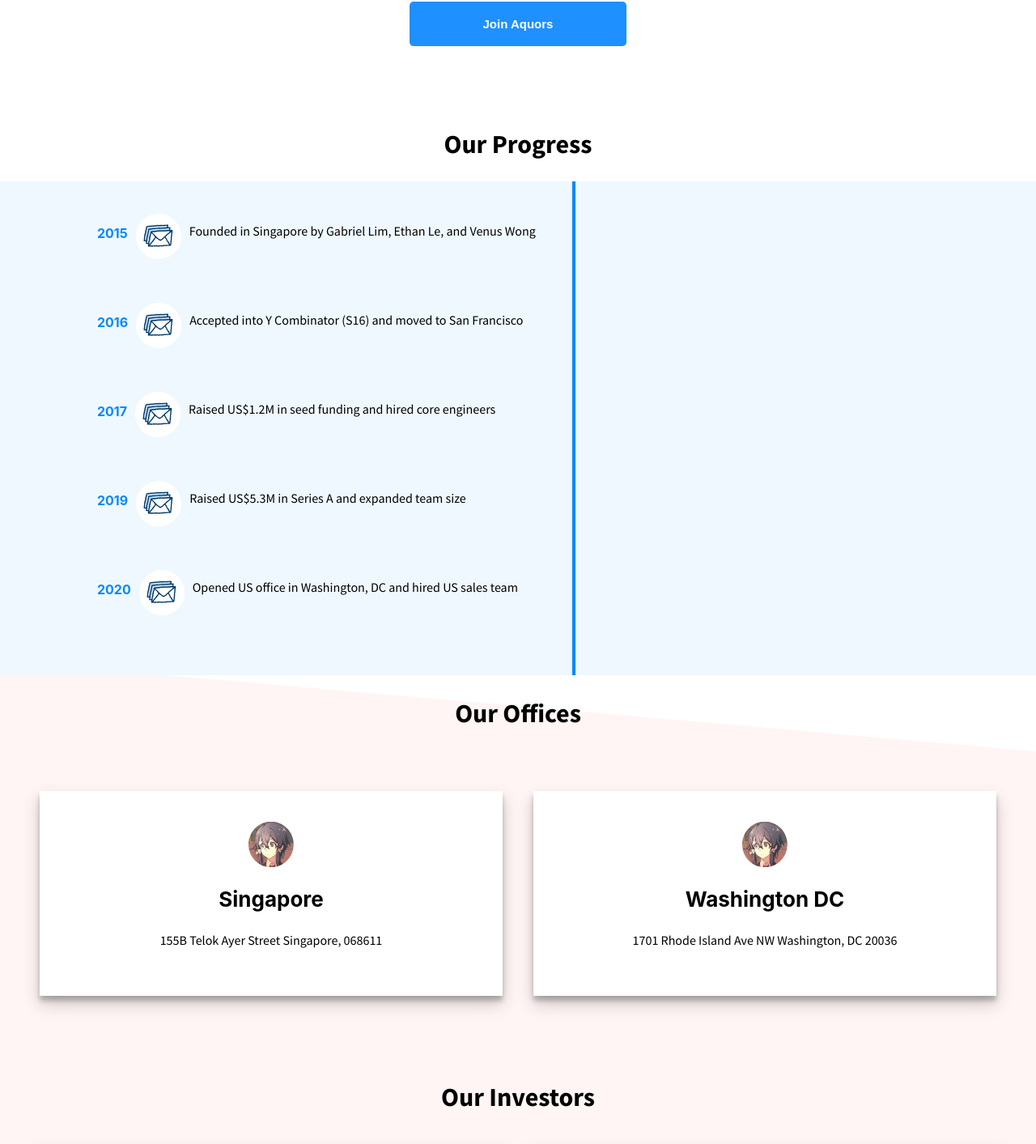
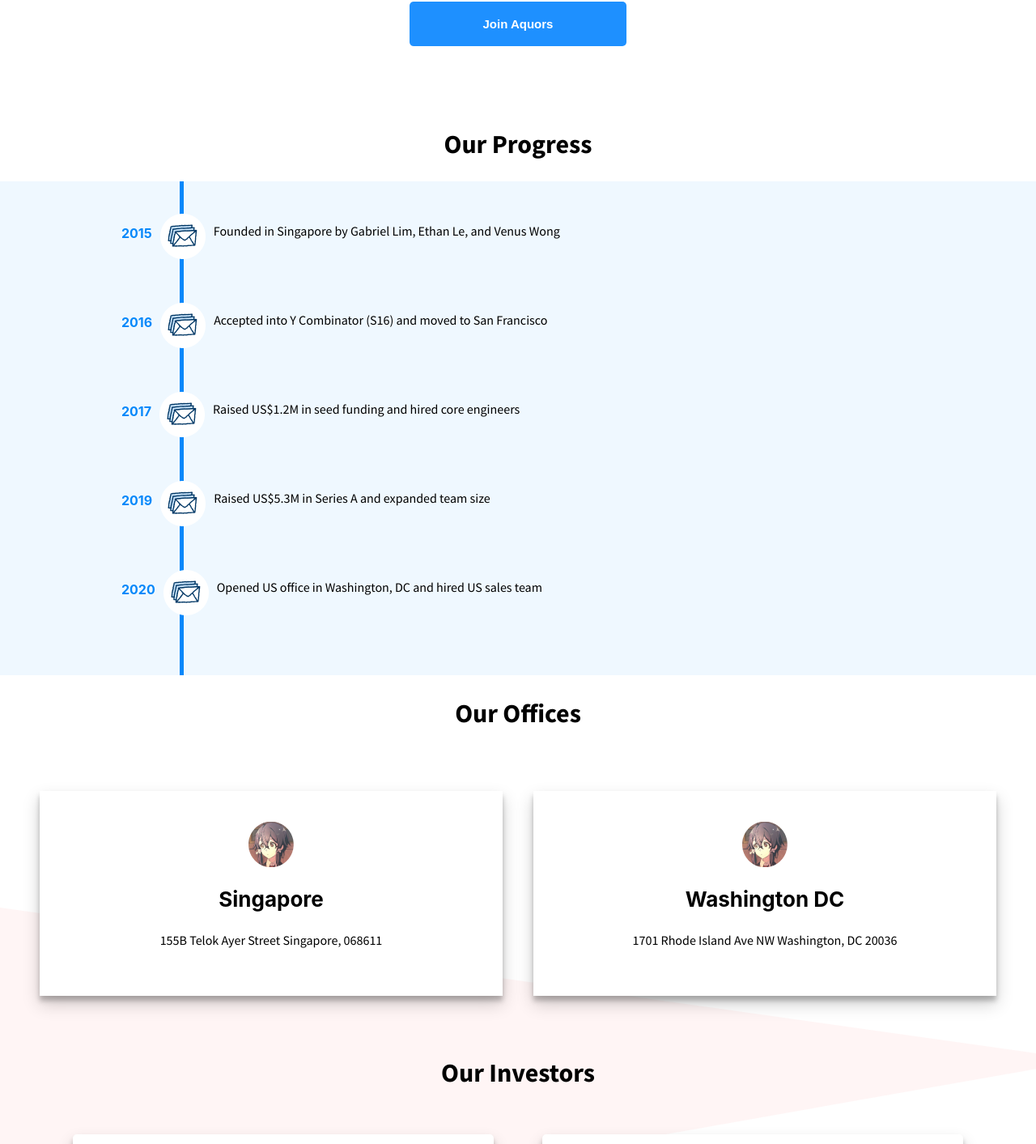
Before and after one commit to cantuus/saleswhale-site, a React (Create React App) app: page / in a window 1280 px wide. Shown: the part 1329-2742 px from the top of the page at 81% size. Built offline with nearby package versions, Linux system fonts and the light colour scheme.

Commit message:
applied circles to both mobile and ipad with corrected slanted background

```diff
--- a/src/App.css
+++ b/src/App.css
@@ -20,6 +20,10 @@
 .main-headline {
   font-weight:bolder;
   font-family: 'Source Sans Pro', sans-serif;
+}
+
+section {
+  position: relative;
 }
 
 p {
--- a/src/App.js
+++ b/src/App.js
@@ -80,22 +80,33 @@ function App() {
 
       <section className="company-history">
         <h2 className="headline">Our Progress</h2>
-        <div className="vertical-line"></div>
         <div className="progress-list">
-          <Progress />
+          <div className="progress-list-left-right">
+            <div className="vertical-line"></div>
+            <div className="progress-list-top-bottom">
+              <Progress />
+            </div>
+
+          </div>
         </div>
       </section>
 
       <section className="company-office">
         <h2 className="headline">Our Offices</h2>
-        <div className="office-list">
-          <Office />
+        <div className="office-container">
+          <div className="white-slanted-bg-offices"></div>
+          <div className="office-list">
+            <Office />
+          </div>
         </div>
       </section>
 
       <section className="company-investor">
+        <div className="yellow-circle circle-bg"></div>
+        <div className="blue-circle circle-bg"></div>
+        <div className="white-slanted-bg"></div>
         <div className="investor-inner-container">
-          <h2 className="headline">Our Investors</h2>
+          <h2 className="headline investor-headline">Our Investors</h2>
           <div className="investor-list">
             <Investor />
           </div>
@@ -110,8 +121,6 @@ function App() {
             <button className="use-case-button">Read use cases</button>
           </div>
         </div>
-
-
       </section>
 
       <footer>
--- a/src/components/OurInvestors/OurInvestors.css
+++ b/src/components/OurInvestors/OurInvestors.css
@@ -1,3 +1,49 @@
+.yellow-circle {
+    background-color: #FFCC33;
+    top: 9%;
+    left: -16%;
+}
+
+.blue-circle {
+    background-color: #64B4FA;
+    right: -16%;
+    top: 3%;
+}
+
+.circle-bg {
+    border-radius: 50%;
+    height: 191px;
+    width: 191px;
+    z-index: 1;
+    position: absolute;
+}
+
+.white-slanted-bg {
+    position: absolute;
+    width: 100%;
+    height: 75%;
+    background-color: white;
+    z-index: 2;
+    bottom: 0;
+}
+
+.white-slanted-bg:after {
+    position: absolute;
+    width: 100%;
+    height: 100%;
+    content: '';
+    background: inherit;
+    bottom: 0;
+    transform-origin: bottom left;
+    transform: skewY(-10deg);
+}
+
+.investor-headline {
+    background-color: #FFF5F5;
+    margin-top: 0;
+    padding-top: 26px;
+}
+
 .investor-list {
     text-align: center;
 }
@@ -7,6 +53,9 @@
     padding: 41px 2px;
     margin: 13px;
     margin-bottom: 45px;
+    border-radius: 5px;
+    z-index: 3;
+    position: relative;
     -webkit-box-shadow: 0 10px 20px rgba(0, 0, 0, 0.19), 0 6px 6px rgba(0, 0, 0, 0.23);
     -moz-box-shadow: 0 10px 20px rgba(0, 0, 0, 0.19), 0 6px 6px rgba(0, 0, 0, 0.23);
     -ms-box-shadow: 3 10px 20px rgba(0, 0, 0, 0.19), 0 6px 6px rgba(0, 0, 0, 0.23);
@@ -18,42 +67,43 @@
     position: relative;
     width: 100%;
     height: auto;
-    background:  #FFF5F5;;
+    background:  #FFF5F5;
     box-sizing: border-box;
-    padding: 30px;
-    margin-bottom: 100px;
+    /* padding: 30px;
+    margin-bottom: 100px; */
 }
 
-.company-investor:after {
-    position: absolute;
-    width: 100%;
-    height: 100%;
-    content: '';
-    background: inherit;
-    z-index: -1;
-    top: 0;
-    right: 0;
-    bottom: 0;
-    left: 0;
-    transform-origin: bottom right;
-    transform: skewY(5deg);
-  }
-
-  @media screen and (min-width: 768px) {
+@media screen and (min-width: 768px) {
 
     .investor-list {
         display: grid;
         grid-template-columns: repeat(2, 1fr);
+        margin: 0 60px;
+        padding-bottom: 45px;
     }
 
     .investor-card {
         display: flex;
         justify-content: center;
         align-items: center;
+        margin: 30px;
     }
 
     .company-investor {
         margin-bottom: 0px;
     }
 
-  }
+    .yellow-circle {
+        top: 22%;
+        left: 8%;
+    }
+
+    .blue-circle{
+        right: 1%;
+        top: 13%;
+    }
+
+    .white-slanted-bg {
+        height: 55%;
+    }
+}
--- a/src/components/OurOffices/OurOffices.css
+++ b/src/components/OurOffices/OurOffices.css
@@ -5,6 +5,8 @@
     padding-bottom: 1rem;
     /* margin-bottom: 1rem; */
     margin: 19px;
+    z-index: 3;
+    position: relative;
     -webkit-box-shadow: 0 10px 20px rgba(0, 0, 0, 0.19), 0 6px 6px rgba(0, 0, 0, 0.23);
     -moz-box-shadow: 0 10px 20px rgba(0, 0, 0, 0.19), 0 6px 6px rgba(0, 0, 0, 0.23);
     -ms-box-shadow: 3 10px 20px rgba(0, 0, 0, 0.19), 0 6px 6px rgba(0, 0, 0, 0.23);
@@ -21,6 +23,10 @@
     font-size: 16px;
 }
 
+.office-container {
+    position: relative;
+}
+
 .office-list {
     position: relative;
     width: 100%;
@@ -30,22 +36,27 @@
     padding: 30px;
 }
 
-.office-list:after {
+.white-slanted-bg-offices {
+    position: absolute;
+    width: 100%;
+    height: 55%;
+    background-color: white;
+    z-index: 2;
+    top: 0;
+}
+
+.white-slanted-bg-offices:after {
     position: absolute;
     width: 100%;
     height: 100%;
     content: '';
     background: inherit;
-    z-index: -1;
-    top: 0;
-    right: 0;
     bottom: 0;
-    left: 0;
-    transform-origin: bottom right;
-    transform: skewY(5deg);
-  }
+    transform-origin: bottom left;
+    transform: skewY(8deg);
+}
 
-  @media screen and (min-width: 768px) {
+@media screen and (min-width: 768px) {
 
     .office-list {
         display: flex;
@@ -56,4 +67,9 @@
         flex: 1;
     }
 
-  }
+}
+
+ /*TODO: fix padding on offices card with sinon on it
+    -move flex grow stuff to mobile instead of ipad
+
+ */
--- a/src/components/OurProgress/OurProgress.css
+++ b/src/components/OurProgress/OurProgress.css
@@ -11,10 +11,10 @@
 
 .vertical-line {
     position: absolute;
-    width: 0px;
-    height: 844px;
-    right: 211px;
-    border: 2px solid #0688FA;
+    width: 5px;
+    height: 100%;
+    left: 102px;
+    background-color: #0688FA;
     z-index: 0;
 }
 
@@ -39,18 +39,21 @@
 
 .progress-list {
     background-color: #EFF8FF;
-    padding: 30px;
+    position: relative;
 }
 
+.progress-list-left-right {
+    position: relative;
+    padding: 0 30px;
+}
+
+.progress-list-top-bottom {
+    padding: 30px 0;
+}
+
+/* iPad */
 @media screen and (min-width: 768px) {
-
-    .progress-list {
-        padding-left: 120px;
+    .progress-list-left-right {
+        margin-left: 120px;
     }
-
-    .vertical-line {
-        height: 606px;
-        right: 569px;
-    }
-
-  }
+}
```
Also changed, not shown: src/components/OurCulture/OurCulture.css (+6 -1 lines).
